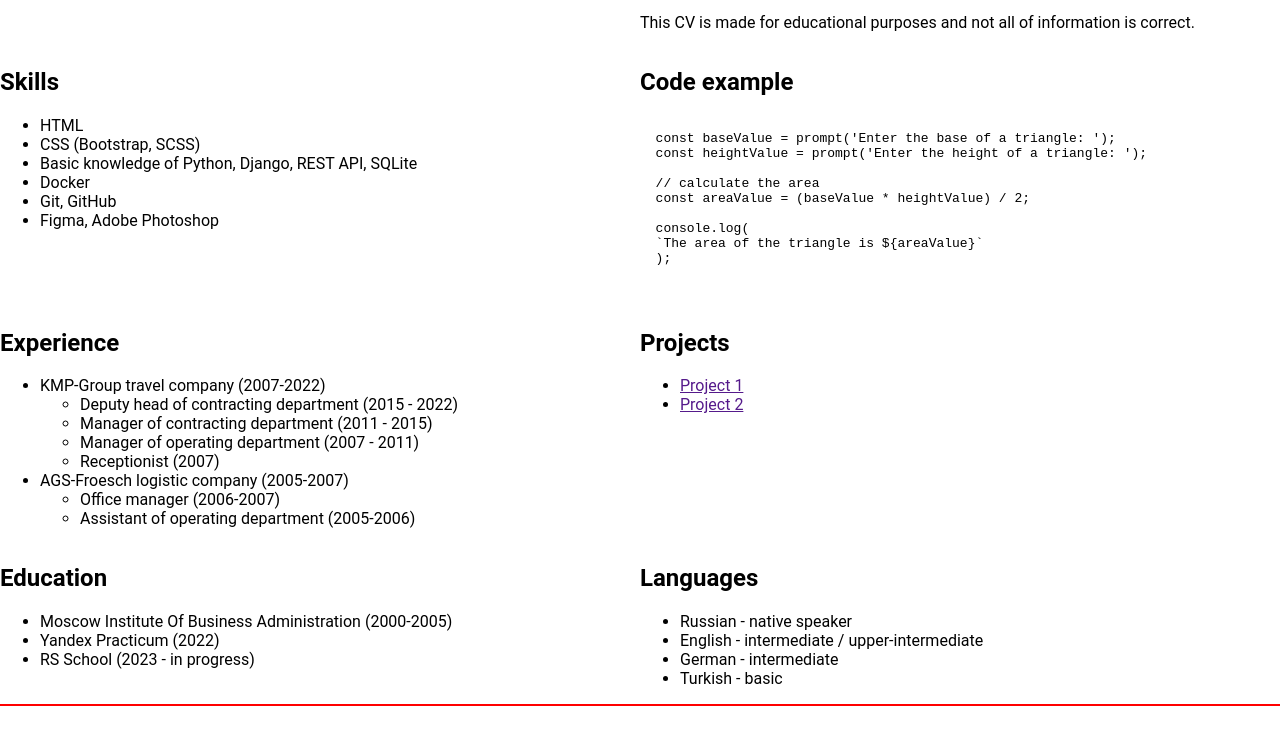
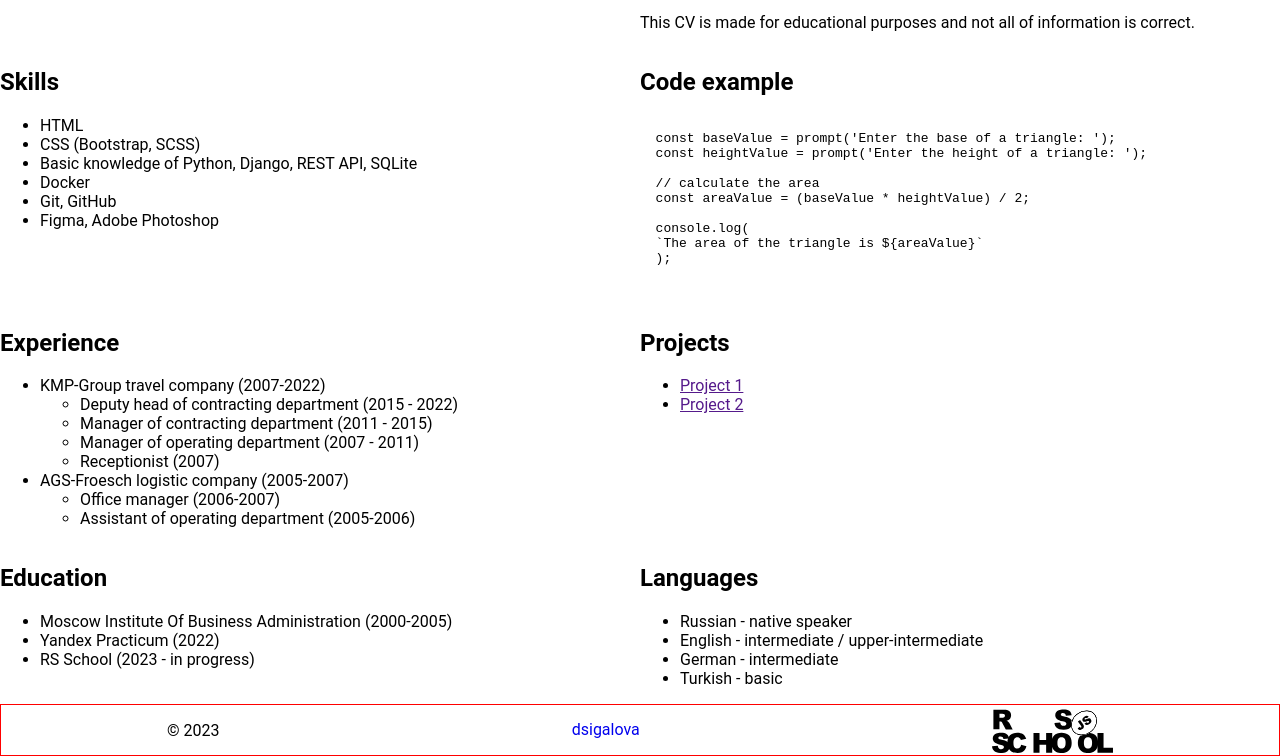
Before and after one commit to dsigalova/rsschool-cv, a plain HTML site: page index.html in a window 1280 px wide. Shown: the part 519-1275 px from the top of the page. Before the commit the page ends 1225 px from the top, so only its background shows below. Drawn offline with Linux system fonts and the light colour scheme.

Commit message:
feat: add info to footer html

```diff
--- a/index.html
+++ b/index.html
@@ -136,7 +136,9 @@
 </main>
 <footer class="footer">
   <div class="container footer-container">
-
+    <div>&copy; 2023</div>
+    <div> <a href="https://github.com/dsigalova" class="nav-link">dsigalova</a></div>
+    <a href="https://rs.school/js/" class="rsschool-logo"></a>
   </div>
 </footer>
 </body>
--- a/style.css
+++ b/style.css
@@ -74,3 +74,23 @@ body {
   border-radius: 20%;
   box-shadow: 0 1px 5px rgba(0, 0, 0, .6);
 }
+
+.footer-container {
+  display: flex;
+  justify-content: space-around;
+  align-items: center;
+}
+
+.rsschool-logo {
+  width: 121px;
+  height: 45px;
+  background: no-repeat center/100% url("./assets/img/rs_school_js.svg");
+}
+
+.rss {
+  width: 121px;
+  height: 45px;
+  background-image: url("./assets/svg/rss.svg");
+  background-size: contain;
+  background-repeat: no-repeat;
+}
```
Also changed, not shown: assets/img/rs_school_js.svg (added).
